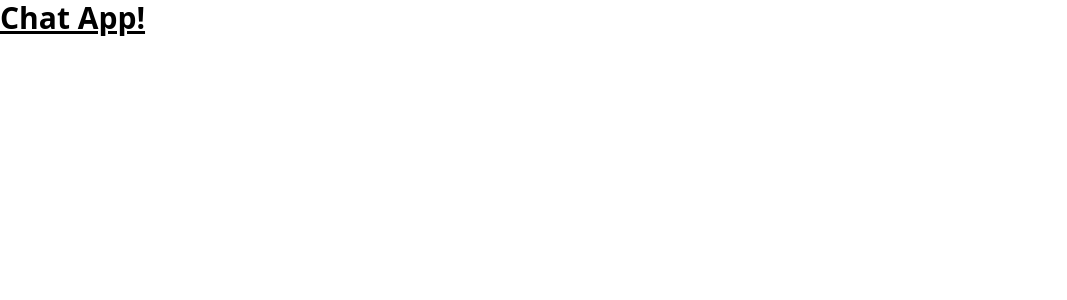
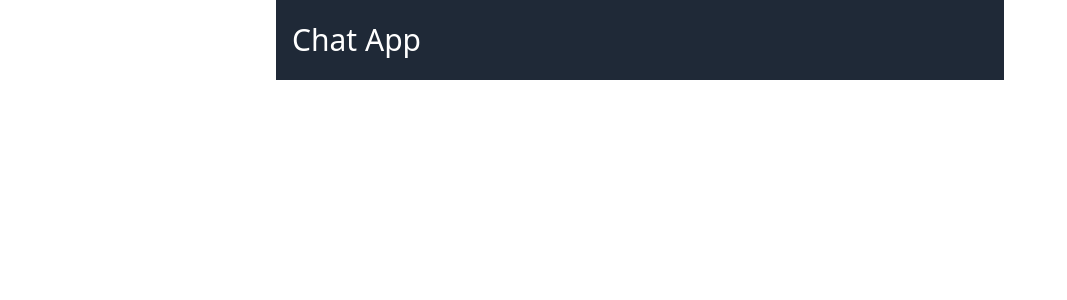
Before and after one commit to gmartins-dev/react-chat-app, a React (Vite) app: page / in a window 1280 px wide. Shown: the top 300 px of the page, without its empty margins (0-1067 px from the left). Built offline with nearby package versions, Linux system fonts and the light colour scheme.

Commit message:
navbar component created

```diff
--- a/src/App.jsx
+++ b/src/App.jsx
@@ -1,5 +1,19 @@
 import React from 'react'
+import Navbar from './components/Navbar'
 
-export default function App() {
-  return <h1 className='text-3xl font-bold underline'>Chat App!</h1>
+const style = {
+  appContainer: `max-w-[728px] mx-auto text-center`,
+  sectionContainer: `flex flex-col h-[90vh] bg-gray-100 mt-10 shadow-xl border relative`,
 }
+
+function App() {
+  return (
+    <div className={style.appContainer}>
+      <section className='{style.sectionContainer}'>
+        <Navbar />
+      </section>
+    </div>
+  )
+}
+
+export default App
--- /dev/null
+++ b/src/components/Navbar.jsx
@@ -0,0 +1,16 @@
+import React from 'react'
+
+const style = {
+  nav: `bg-gray-800 h-20 flex justify-between items-center p-4`,
+  heading: `text-white text-3xl`,
+}
+
+const Navbar = () => {
+  return (
+    <div className={style.nav}>
+      <h1 className={style.heading}>Chat App</h1>
+    </div>
+  )
+}
+
+export default Navbar
```
Also changed, not shown: 1 other file (tests, documents, lock files or other folders).
